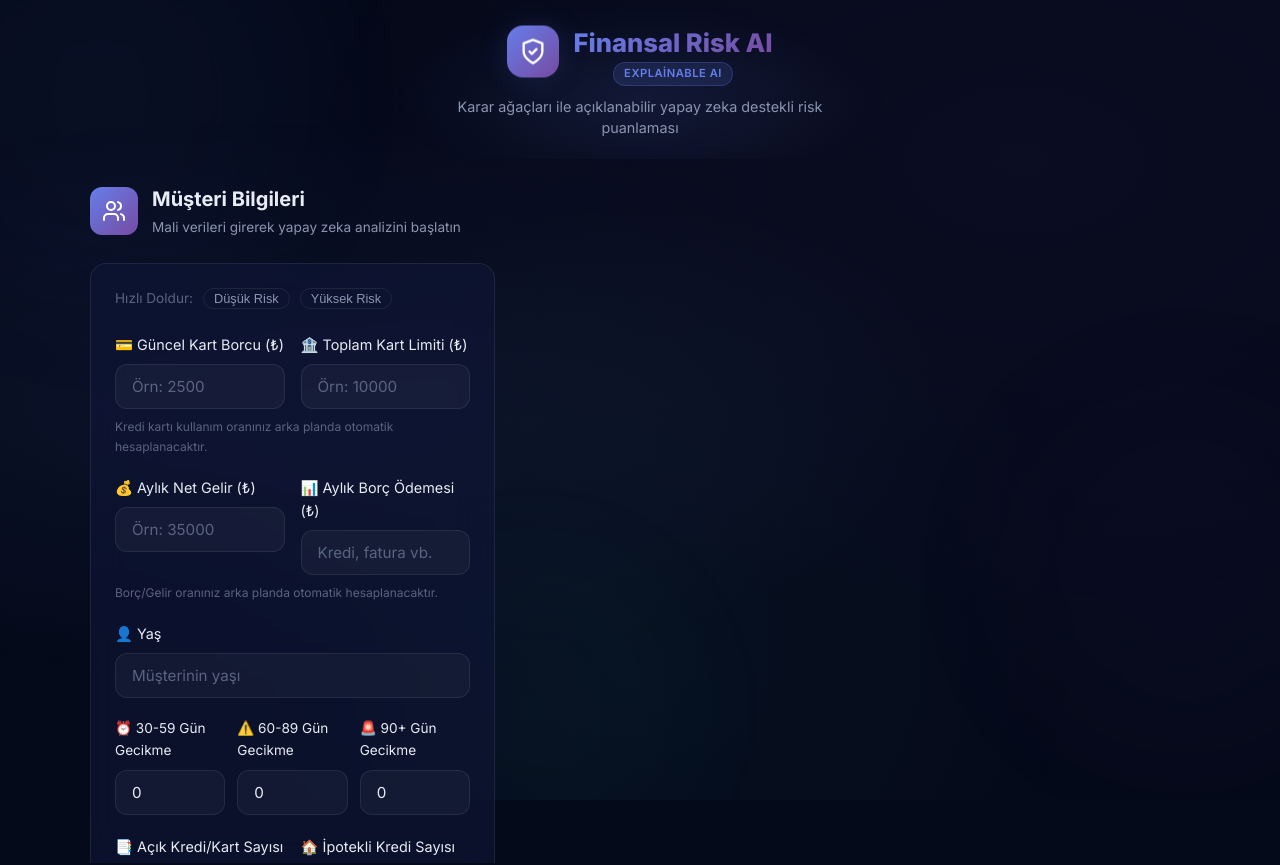
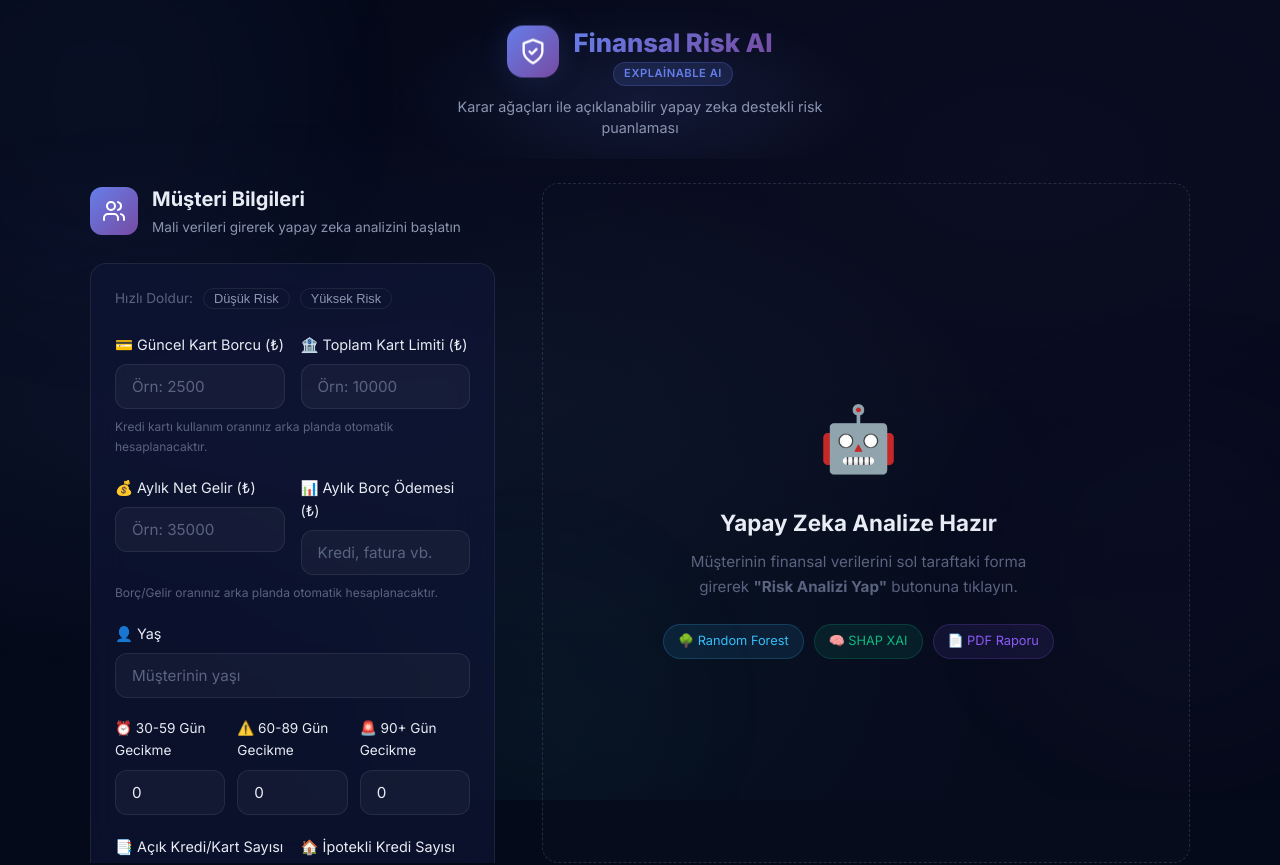
Before and after one commit to darakcilar/finansal-risk-ai, a React (Vite) app in the folder frontend/: page / in a window 1280 px wide. Shown: the top 865 px of the page. Built offline with nearby package versions, Linux system fonts and the light colour scheme.

Commit message:
UI/UX düzenleme

```diff
--- a/frontend/src/App.jsx
+++ b/frontend/src/App.jsx
@@ -269,8 +269,7 @@ function App() {
                   </div>
                 )}
               </section>
-
-              {result && showResults && (
+                  {result && showResults ? (
                 <section className="results-section" id="results-section">
                   <div style={{ display: 'flex', justifyContent: 'space-between', alignItems: 'center', marginBottom: '20px' }}>
                     <h3 style={{ margin: 0, color: 'var(--text-primary)', fontSize: '1.2rem' }}>Analiz Raporu</h3>
@@ -288,6 +287,25 @@ function App() {
                   <Recommendations recommendations={result.recommendations} />
 
                   <button className="btn-reset" onClick={handleReset} style={{ marginTop: '10px' }}>Yeni Analiz Yap</button>
+                </section>
+              ) : (
+                /* 🚀 YENİ EKLENEN BOŞ DURUM (EMPTY STATE) EKRANI */
+                <section className="results-section" style={{ display: 'flex', alignItems: 'center', justifyContent: 'center', height: '100%', border: '1px dashed rgba(148, 163, 184, 0.2)', borderRadius: '16px', background: 'rgba(15, 23, 42, 0.2)' }}>
+                  <div style={{ textAlign: 'center', padding: '40px' }}>
+                    <div style={{ fontSize: '4rem', marginBottom: '15px', animation: 'float 6s ease-in-out infinite' }}>
+                      🤖
+                    </div>
+                    <h3 style={{ color: 'var(--text-primary)', fontSize: '1.4rem', marginBottom: '10px' }}>Yapay Zeka Analize Hazır</h3>
+                    <p style={{ color: 'var(--text-muted)', fontSize: '0.95rem', maxWidth: '350px', margin: '0 auto', lineHeight: '1.6' }}>
+                      Müşterinin finansal verilerini sol taraftaki forma girerek <b>"Risk Analizi Yap"</b> butonuna tıklayın.
+                    </p>
+
+                    <div style={{ display: 'flex', gap: '10px', marginTop: '25px', flexWrap: 'wrap', justifyContent: 'center' }}>
+                      <span style={{ background: 'rgba(56, 189, 248, 0.1)', color: '#38bdf8', padding: '6px 14px', borderRadius: '20px', fontSize: '0.8rem', border: '1px solid rgba(56, 189, 248, 0.2)' }}>🌳 Random Forest</span>
+                      <span style={{ background: 'rgba(16, 185, 129, 0.1)', color: '#10b981', padding: '6px 14px', borderRadius: '20px', fontSize: '0.8rem', border: '1px solid rgba(16, 185, 129, 0.2)' }}>🧠 SHAP XAI</span>
+                      <span style={{ background: 'rgba(139, 92, 246, 0.1)', color: '#8b5cf6', padding: '6px 14px', borderRadius: '20px', fontSize: '0.8rem', border: '1px solid rgba(139, 92, 246, 0.2)' }}>📄 PDF Raporu</span>
+                    </div>
+                  </div>
                 </section>
               )}
             </div>
```
